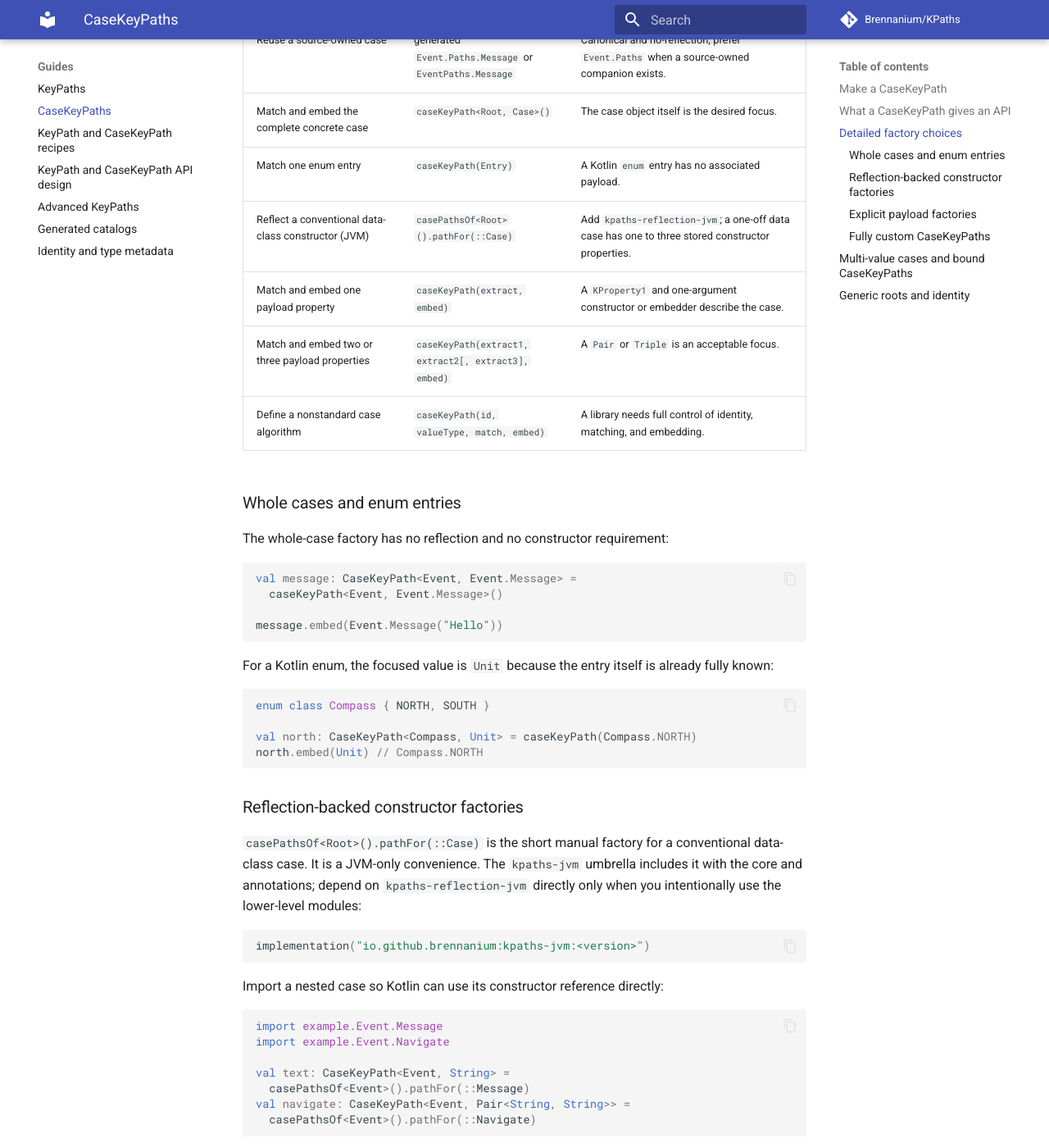
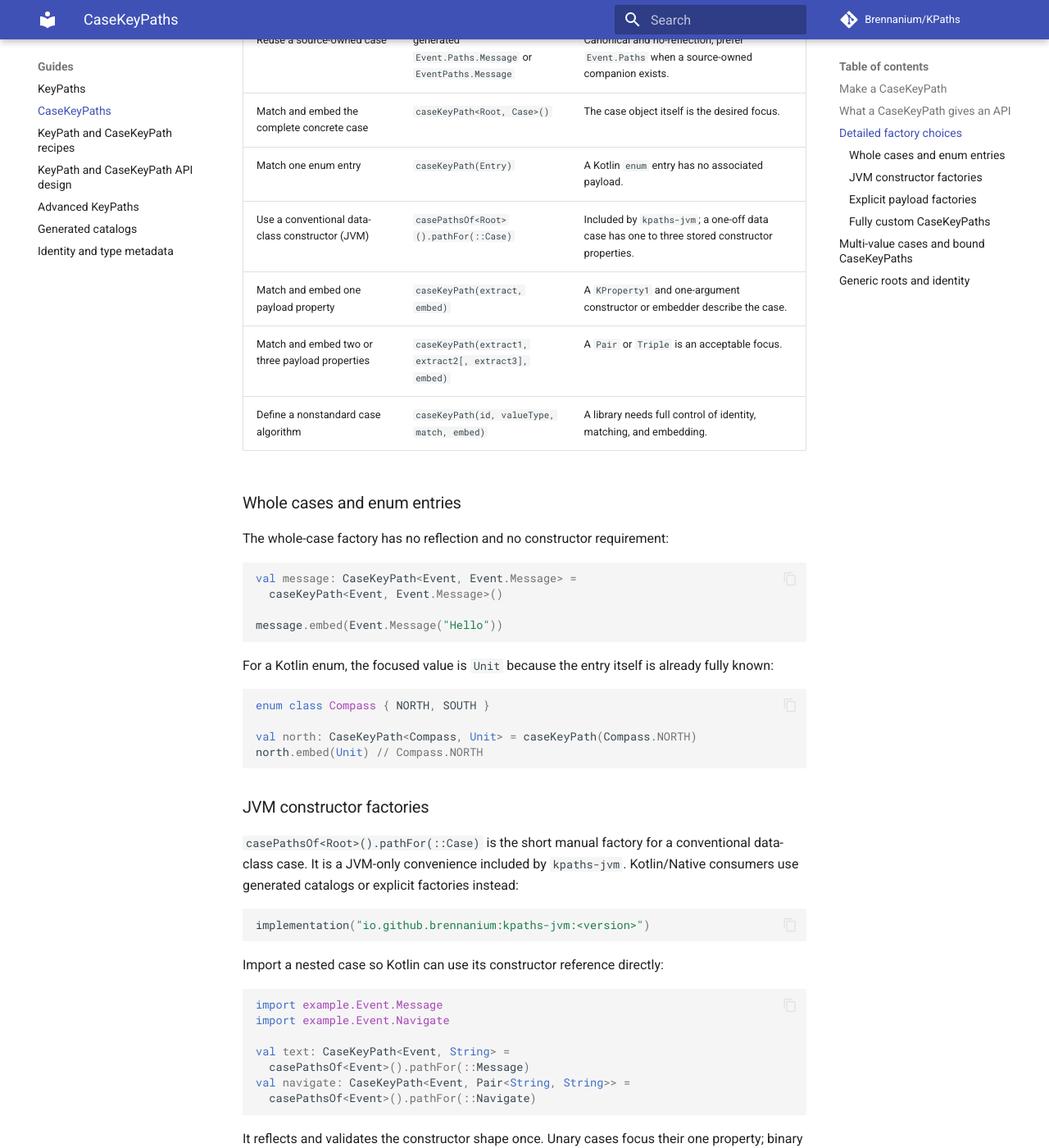
Before and after one commit to Brennanium/KPaths, an MkDocs documentation site: the page built from docs/case-paths.md, in a window 1280 px wide and 1400 px high, scrolled down 2851 px. Shown: the whole window at 82% size. Built offline with MkDocs 1.6.1 and Material for MkDocs 9.7.7, drawn with Linux system fonts in a browser that asks for light colours; comment, search, counter and statistics services are not loaded.

Commit message:
Present JVM conveniences through umbrella modules

````diff
--- a/docs/case-paths.md
+++ b/docs/case-paths.md
@@ -133,7 +133,7 @@ case:
 | Reuse a source-owned case | generated `Event.Paths.Message` or `EventPaths.Message` | Canonical and no-reflection; prefer `Event.Paths` when a source-owned companion exists. |
 | Match and embed the complete concrete case | `caseKeyPath<Root, Case>()` | The case object itself is the desired focus. |
 | Match one enum entry | `caseKeyPath(Entry)` | A Kotlin `enum` entry has no associated payload. |
-| Reflect a conventional data-class constructor (JVM) | `casePathsOf<Root>().pathFor(::Case)` | Add `kpaths-reflection-jvm`; a one-off data case has one to three stored constructor properties. |
+| Use a conventional data-class constructor (JVM) | `casePathsOf<Root>().pathFor(::Case)` | Included by `kpaths-jvm`; a one-off data case has one to three stored constructor properties. |
 | Match and embed one payload property | `caseKeyPath(extract, embed)` | A `KProperty1` and one-argument constructor or embedder describe the case. |
 | Match and embed two or three payload properties | `caseKeyPath(extract1, extract2[, extract3], embed)` | A `Pair` or `Triple` is an acceptable focus. |
 | Define a nonstandard case algorithm | `caseKeyPath(id, valueType, match, embed)` | A library needs full control of identity, matching, and embedding. |
@@ -158,12 +158,11 @@ val north: CaseKeyPath<Compass, Unit> = caseKeyPath(Compass.NORTH)
 north.embed(Unit) // Compass.NORTH
 ```
 
-### Reflection-backed constructor factories
+### JVM constructor factories
 
 `casePathsOf<Root>().pathFor(::Case)` is the short manual factory for a conventional data-class
-case. It is a JVM-only convenience. The `kpaths-jvm` umbrella includes it with the core and
-annotations; depend on `kpaths-reflection-jvm` directly only when you intentionally use the
-lower-level modules:
+case. It is a JVM-only convenience included by `kpaths-jvm`. Kotlin/Native consumers use generated
+catalogs or explicit factories instead:
 
 ```kotlin
 implementation("io.github.brennanium:kpaths-jvm:<version>")
````
Also changed, not shown: README.md (+4 -5 lines), docs/index.md (+4 -4 lines), 1 other file.
